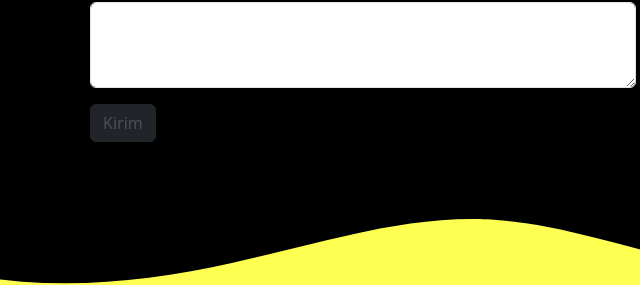
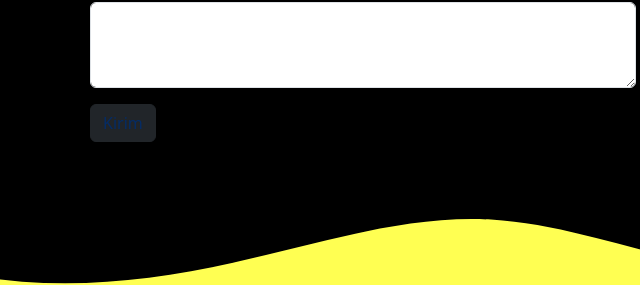
Before and after one commit to zeys0/CarteinProdigy.github.io, a plain HTML site: page index.html in a window 1280 px wide. Shown: the part 2815-3100 px from the top of the page, 277-917 px from the left. Drawn offline with nearby package versions, Linux system fonts and the light colour scheme.

Commit message:
mengubah warna tombol menjadi primary

```diff
--- a/index.html
+++ b/index.html
@@ -156,7 +156,7 @@
                         <label for="pesan" class="form-label">Pesan</label>
                         <textarea class="form-control" id="pesan" rows="3"></textarea>
                       </div>
-                    <button type="submit" class="btn btn-dark text-light-emphasis mb-3">Kirim</button>
+                    <button type="submit" class="btn btn-dark text-primary-emphasis mb-3">Kirim</button>
                   </form>
             </div>
         </div>
```
